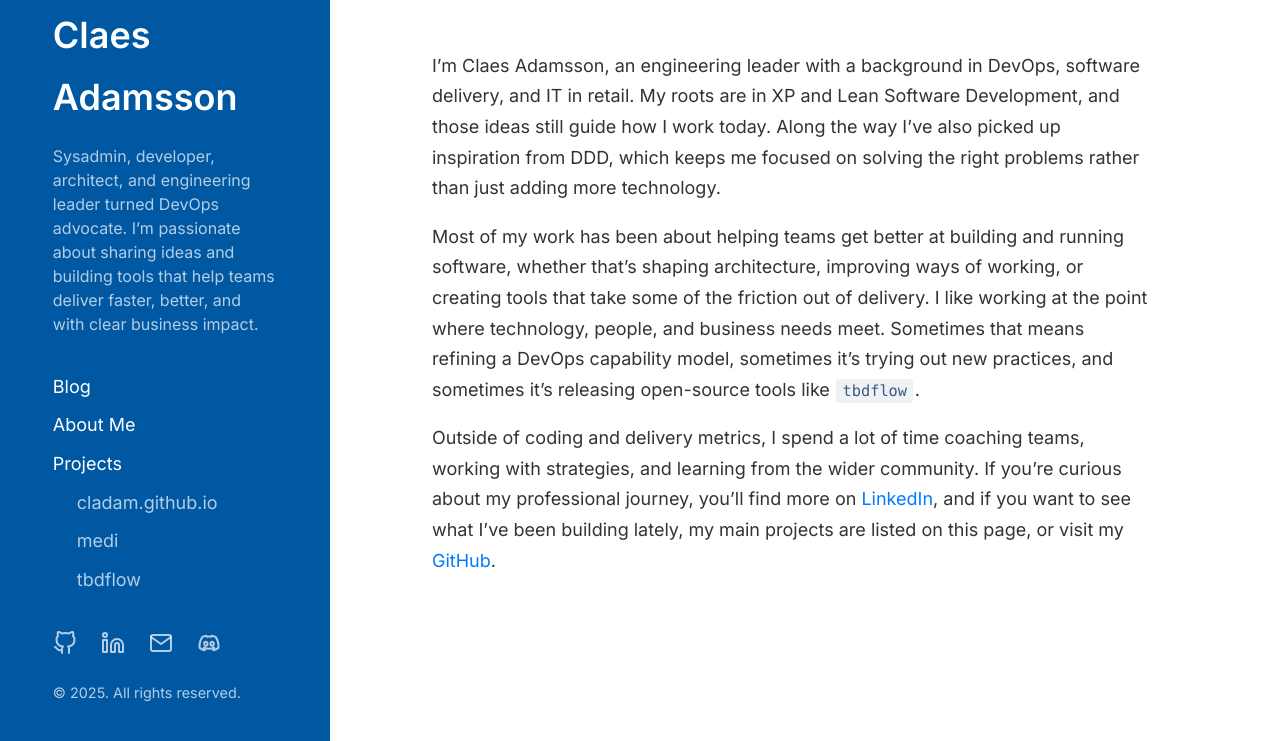
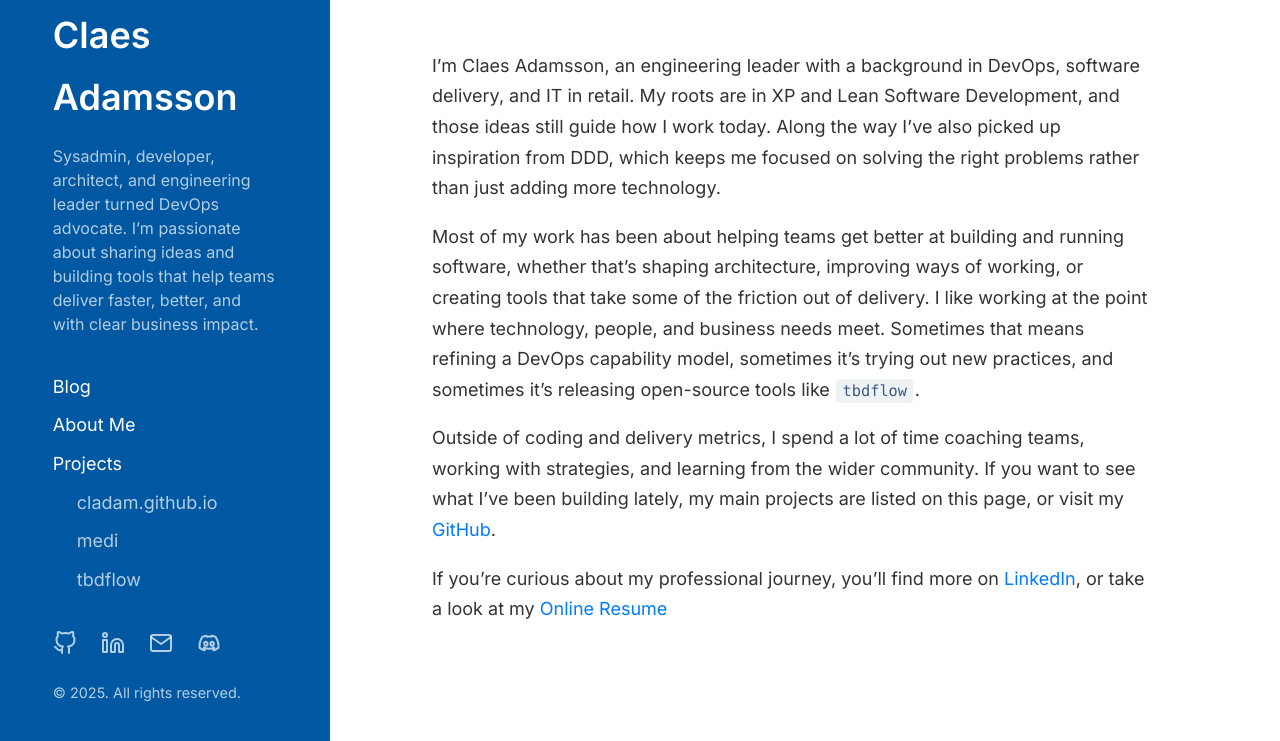
Before and after one commit to cladam/cladam.github.io, a Jekyll site: the page built from about.md, in a window 1280 px wide, cut to the strip 159-900 px from the top of the page. Built offline with Jekyll 4.4.1, drawn with Linux system fonts in a browser that asks for light colours.

Commit message:
Update about.md for improved structure and links
Rearranged content for clarity and added a link to the online resume.

```diff
--- a/about.md
+++ b/about.md
@@ -6,4 +6,6 @@ I’m Claes Adamsson, an engineering leader with a background in DevOps, softwar
 
 Most of my work has been about helping teams get better at building and running software, whether that’s shaping architecture, improving ways of working, or creating tools that take some of the friction out of delivery. I like working at the point where technology, people, and business needs meet. Sometimes that means refining a DevOps capability model, sometimes it’s trying out new practices, and sometimes it’s releasing open-source tools like `tbdflow`.
 
-Outside of coding and delivery metrics, I spend a lot of time coaching teams, working with strategies, and learning from the wider community. If you’re curious about my professional journey, you’ll find more on [LinkedIn](https://www.linkedin.com/in/cadamsson/), and if you want to see what I’ve been building lately, my main projects are listed on this page, or visit my [GitHub](https://github.com/cladam).
+Outside of coding and delivery metrics, I spend a lot of time coaching teams, working with strategies, and learning from the wider community.  If you want to see what I’ve been building lately, my main projects are listed on this page, or visit my [GitHub](https://github.com/cladam).
+
+If you’re curious about my professional journey, you’ll find more on [LinkedIn](https://www.linkedin.com/in/cadamsson/), or take a look at my [Online Resume](/docs/resume.html)
```
